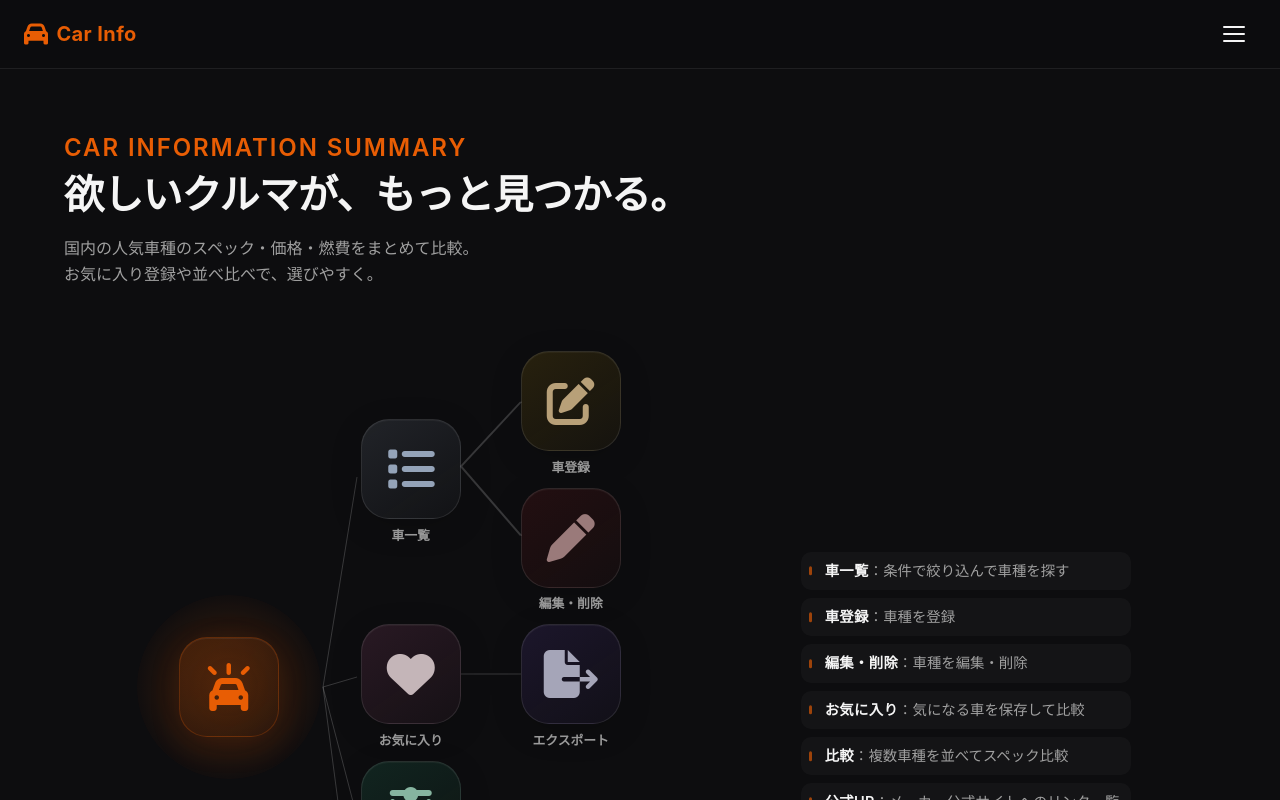
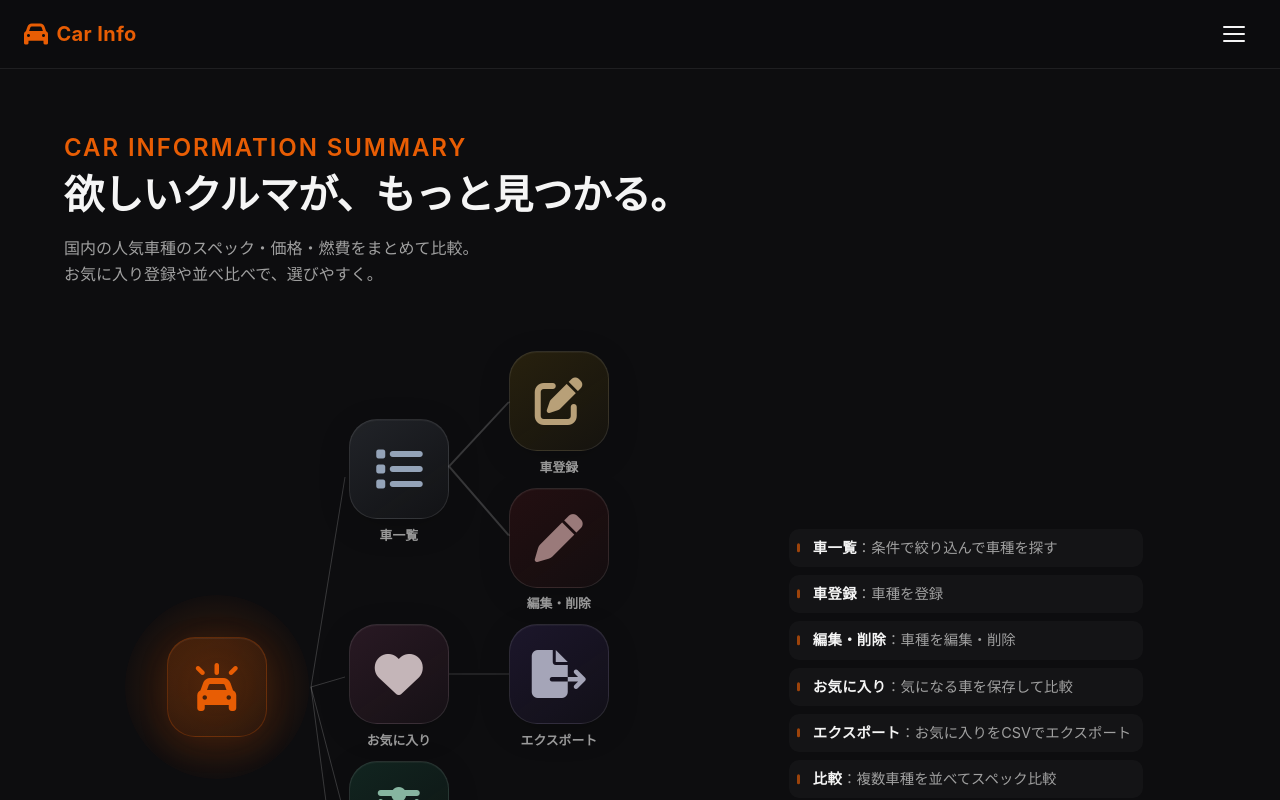
Before and after one commit to Yuto-design/car-info-app, a React (Create React App) app: page / in a window 1280 px wide. Shown: the top 800 px of the page. Built offline with nearby package versions, Linux system fonts and the light colour scheme.

Commit message:
Add Favorites CSV

```diff
--- a/src/features/home/HomeSiteDescList.jsx
+++ b/src/features/home/HomeSiteDescList.jsx
@@ -7,6 +7,7 @@ function HomeSiteDescList() {
       <li><strong>車登録</strong>：車種を登録</li>
       <li><strong>編集・削除</strong>：車種を編集・削除</li>
       <li><strong>お気に入り</strong>：気になる車を保存して比較</li>
+      <li><strong>エクスポート</strong>：お気に入りをCSVでエクスポート</li>
       <li><strong>比較</strong>：複数車種を並べてスペック比較</li>
       <li><strong>公式HP</strong>：メーカー公式サイトへのリンク一覧</li>
     </ul>
```
